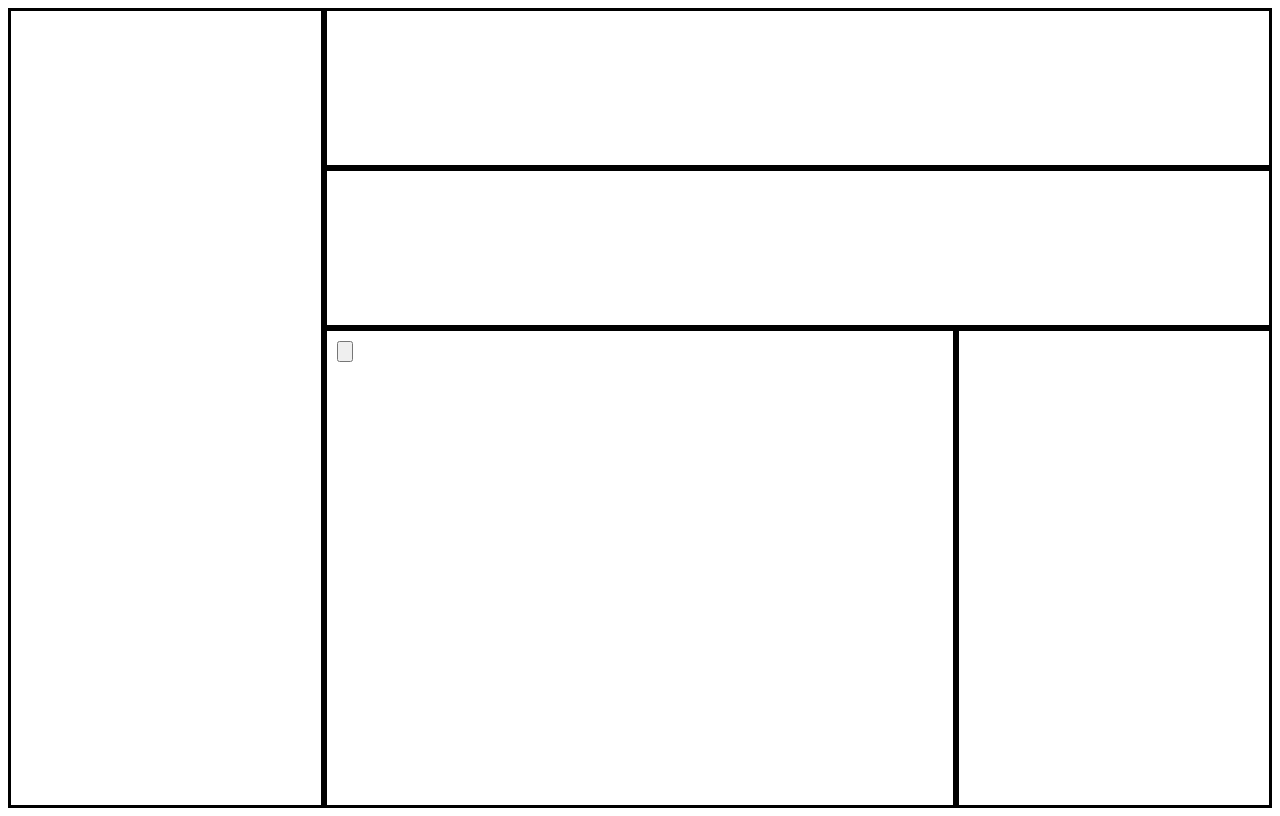
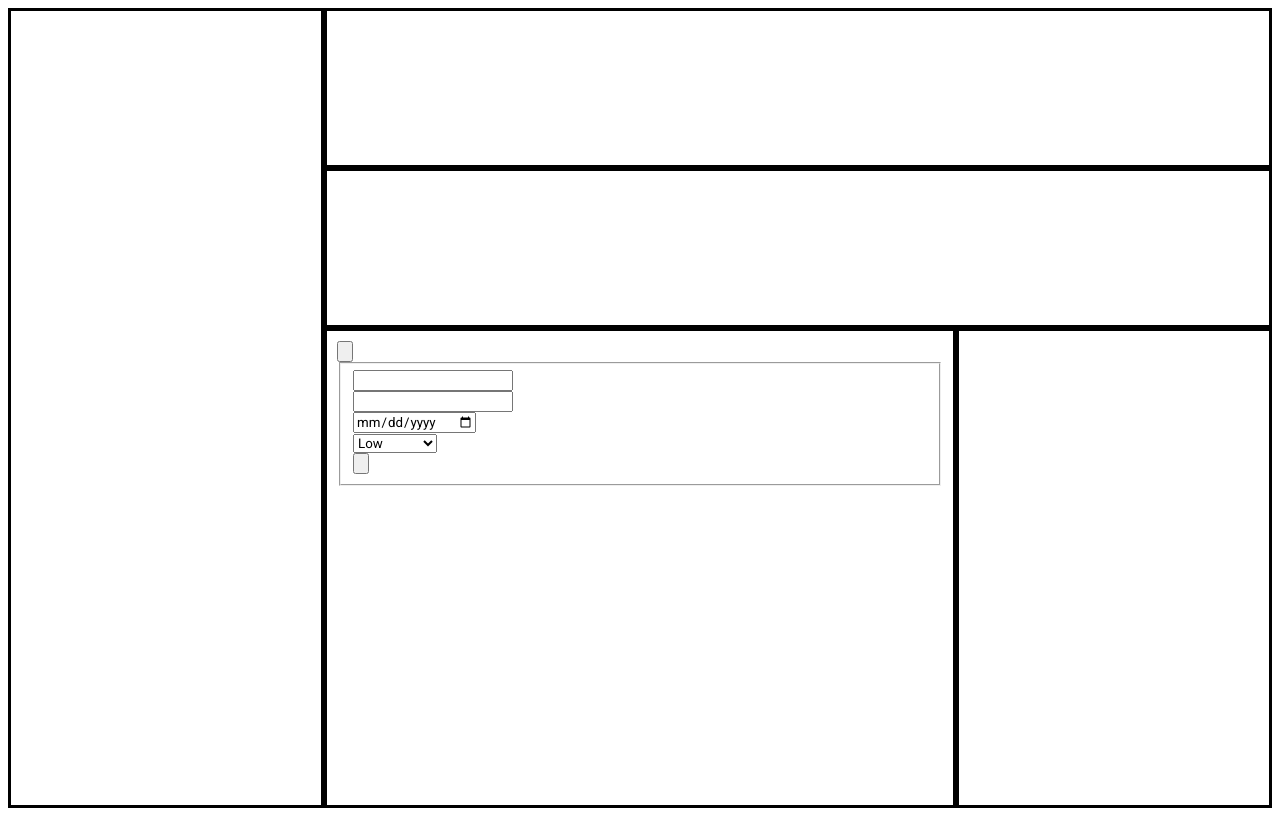
Before and after one commit to hspark220/todolist, a website built with webpack: page src/template.html in a window 1280 px wide. Both pictures are taken after a click on the button 345 px from the left and 351 px from the top of the page. Built offline with nearby package versions, Linux system fonts and the light colour scheme.

Commit message:
Make createEdit for creating and editing todos

```diff
--- /dev/null
+++ b/src/inputforms/createEdit.js
@@ -0,0 +1,110 @@
+import manageTodo from "../todolist/manageTodo";
+
+const createEdit = (() => {
+    const create = () => {
+        _createForm();
+        const fieldset = document.getElementById('fieldset');
+        const createSubmit = document.createElement('input');
+        createSubmit.setAttribute('type','button');
+        createSubmit.setAttribute('id','create-submit');
+
+        createSubmit.addEventListener('click', _submitCreate);
+
+        fieldset.append(createSubmit);
+
+    }
+
+    const edit = (e) => {
+        _createForm();
+        const fieldset = document.getElementById('fieldset');
+        const editSubmit = document.createElement('input');
+        editSubmit.setAttribute('type','button');
+        editSubmit.setAttribute('id','create-submit');
+
+        createSubmit.addEventListener('click', _submitEdit);
+
+        fieldset.append(createSubmit);
+    }
+
+    const _submitCreate = () => {
+        const titleInput = document.querySelector('#title-input');
+        const descriptionInput = document.querySelector('#description-input');
+        const dueDateInput = document.querySelector('#dueDate-input');
+        const priortyInput = document.querySelector('#priorty-input');
+
+        manageTodo.createTodo(titleInput.value, descriptionInput.value, dueDateInput.value, priortyInput.value, '???');
+        _clearForm();
+    }
+
+    const _clearForm = () => {
+        const fieldset = document.getElementById('fieldset');
+        fieldset.remove();
+    }
+
+    const _createForm = () => {
+        const fieldset = document.createElement('fieldset');
+        fieldset.setAttribute('id','fieldset');
+
+        const titleDiv = document.createElement('div');
+        const descriptionDiv = document.createElement('div');
+        const dueDateDiv = document.createElement('div');
+        const priortyDiv = document.createElement('div');
+
+        const titleLabel = document.createElement('label');
+        const titleInput = document.createElement('input');
+        const descriptionLabel = document.createElement('label');
+        const descriptionInput = document.createElement('input');
+        const dueDateLabel = document.createElement('label');
+        const dueDateInput = document.createElement('input');
+        const priortyInput = document.createElement('select');
+        const optgroup = document.createElement('optgroup');
+        const optionLow = document.createElement('option');
+        const optionMedium = document.createElement('option');
+        const optionHigh = document.createElement('option');
+
+        titleDiv.setAttribute('class','title-div')
+        titleLabel.setAttribute('for','title-inpu');
+        titleInput.setAttribute('type','text');
+        titleInput.setAttribute('id','title-input');
+
+        descriptionDiv.setAttribute('class','description-div');
+        descriptionLabel.setAttribute('for','description-input');
+        descriptionInput.setAttribute('type','text');
+        descriptionInput.setAttribute('id','description-input');
+
+        dueDateDiv.setAttribute('class','dueDate-div');
+        dueDateLabel.setAttribute('for','dueDate-input');
+        dueDateInput.setAttribute('type','date');
+        dueDateInput.setAttribute('id','dueDate-input');
+
+        priortyDiv.setAttribute('class','priorty-div');
+        priortyInput.setAttribute('id','priorty-input');
+        optionLow.setAttribute('value','low');
+        optionMedium.setAttribute('value','medium');
+        optionHigh.setAttribute('value','high');
+
+        optionLow.append('Low');
+        optionMedium.append('Medium');
+        optionHigh.append('High');
+        // optionMedium.innerHTML('Medium');
+        // optionHigh.innerHTML('High');
+        optgroup.append(optionLow, optionMedium, optionHigh);
+        priortyInput.append(optgroup);
+
+        priortyDiv.append(priortyInput);
+        dueDateDiv.append(dueDateLabel, dueDateInput);
+        descriptionDiv.append(descriptionLabel, descriptionInput);
+        titleDiv.append(titleLabel, titleInput);
+
+        fieldset.append(titleDiv, descriptionDiv, dueDateDiv, priortyDiv);
+
+        const todolist = document.querySelector('.todolist');
+        todolist.append(fieldset);
+
+    }
+
+    return {create, edit}
+
+})();
+
+export default createEdit;
--- a/src/todolist/todoStorage.js
+++ b/src/todolist/todoStorage.js
@@ -10,8 +10,9 @@ const todoStorage = (() => {
     }
     //store
     const storeTodo = (title, description, dueDate, priorty, checklist) => {
-        if(localStorage.getItem(title) === null) {
+        if(localStorage.getItem(title) != null) {
             //cause an error?
+            console.log('error');
             return
         }
         const tempTodo = todo(title, description, dueDate, priorty, checklist);
--- a/src/todolist/todolist.css
+++ b/src/todolist/todolist.css
@@ -34,3 +34,7 @@ list
     height: 16px;
     width: 16px;
 }
+
+/*
+input forms
+*/
--- a/src/todolist/todolist.js
+++ b/src/todolist/todolist.js
@@ -1,3 +1,4 @@
+import createEdit from "../inputforms/createEdit";
 import manageTodo from "./manageTodo";
 import './todolist.css';
 
@@ -68,7 +69,13 @@ const todolist = (() => {
         _updatePage();
     }
 
-    const _createBtn = (e) => {
+    const _createBtn = () => {
+        createEdit.create();
+        //_updatePage();
+
+    }
+
+    const _edit = (e) => {
 
     }
 
```
Also changed, not shown: dist/index.bundle.js, dist/index.html, dist/todolist.bundle.js.
